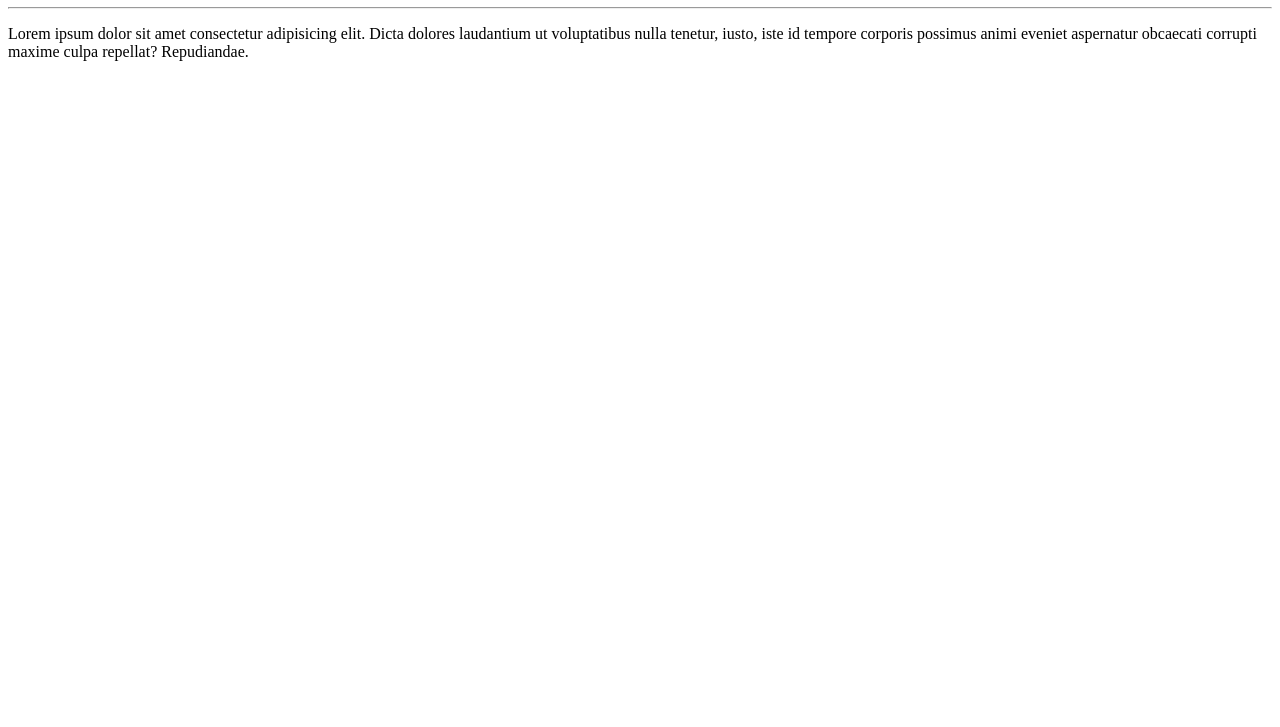
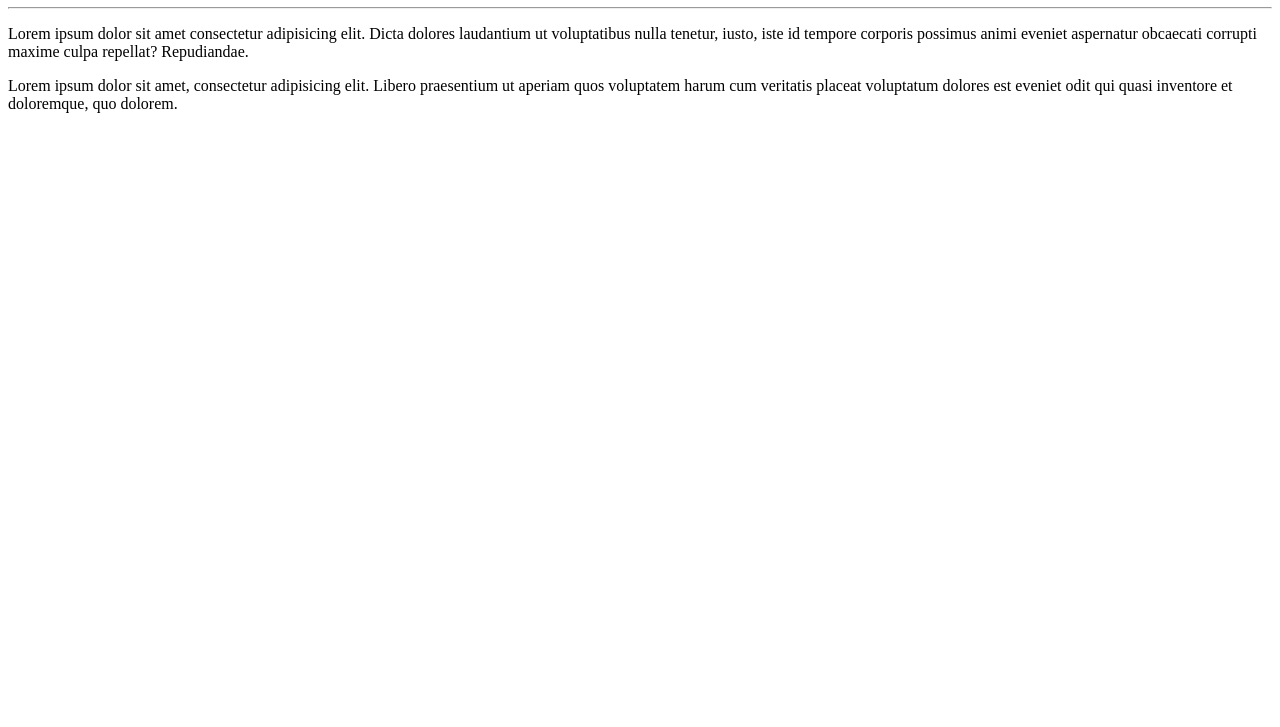
Before and after one commit to Phbataglia/Hello-World, a plain HTML site: page site-exemplo/index.html in a window 1280 px wide. Shown: the part 73-800 px from the top of the page. Drawn offline with Linux system fonts and the light colour scheme.

Commit message:
Adicionei um parágrafo

```diff
--- a/site-exemplo/index.html
+++ b/site-exemplo/index.html
@@ -10,5 +10,6 @@
     <h1>Olá, Mundo!</h1>
     <hr>
     <p>Lorem ipsum dolor sit amet consectetur adipisicing elit. Dicta dolores laudantium ut voluptatibus nulla tenetur, iusto, iste id tempore corporis possimus animi eveniet aspernatur obcaecati corrupti maxime culpa repellat? Repudiandae.</p>
+    <p>Lorem ipsum dolor sit amet, consectetur adipisicing elit. Libero praesentium ut aperiam quos voluptatem harum cum veritatis placeat voluptatum dolores est eveniet odit qui quasi inventore et doloremque, quo dolorem.</p>
 </body>
 </html>
```
